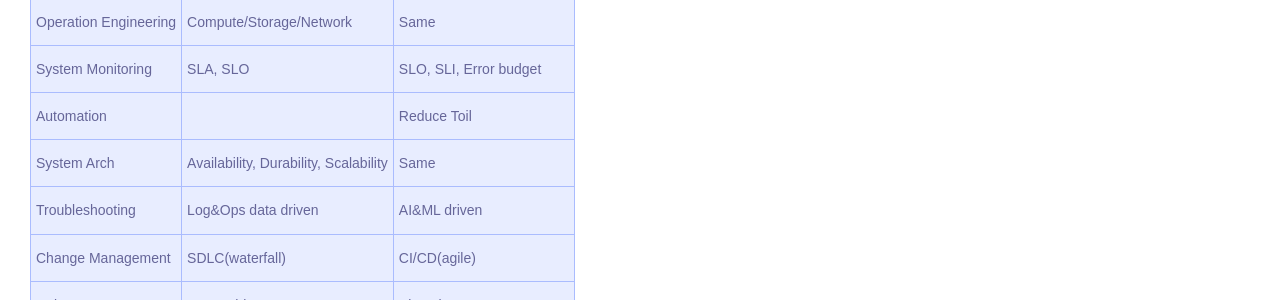
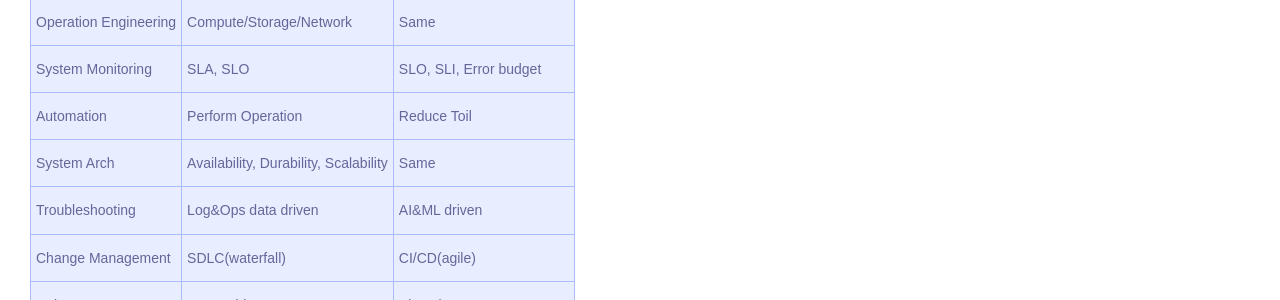
Before and after one commit to billrain/mainframe2cloud.github.io, a Jekyll site: the page built from _posts/2021-11-11-Enable-SRE-in-Mainframe-shop.markdown, in a window 1280 px wide and 900 px high, scrolled down 4081 px. Shown: the part 152-452 px from the top of the window. Built offline with Jekyll 4.4.1, drawn with Linux system fonts in a browser that asks for light colours; nearby versions of some CDN libraries; comment, search, counter and statistics services are not loaded.

Commit message:
Update 2021-11-11-Enable-SRE-in-Mainframe-shop.markdown

```diff
--- a/_posts/2021-11-11-Enable-SRE-in-Mainframe-shop.markdown
+++ b/_posts/2021-11-11-Enable-SRE-in-Mainframe-shop.markdown
@@ -73,7 +73,7 @@ SRE is not a disruptive innovation, many concepts or advocates of SRE oriented f
   </tr>
   <tr>
     <td class="tg-0lax">Automation</td>
-    <td class="tg-0lax"></td>
+    <td class="tg-0lax">Perform Operation</td>
     <td class="tg-0lax">Reduce Toil </td>
   </tr>
   <tr>
```
